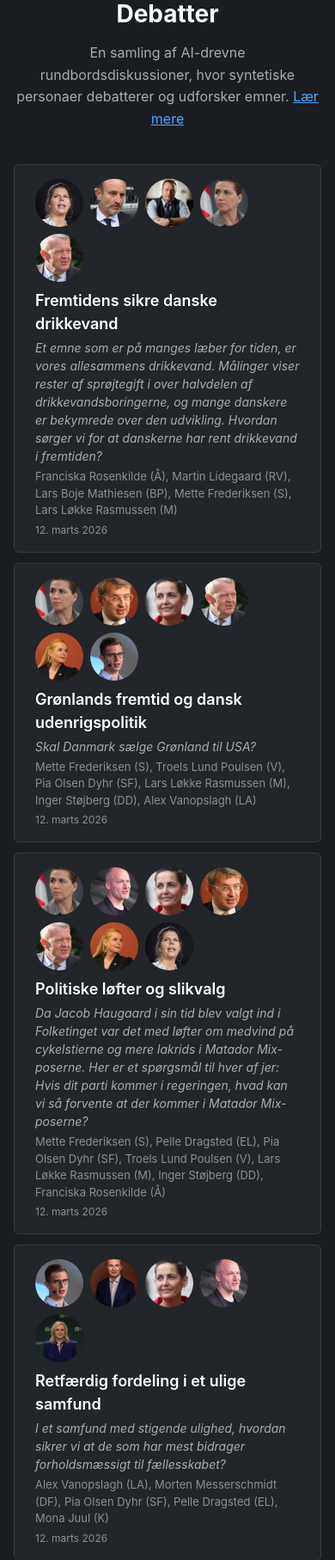
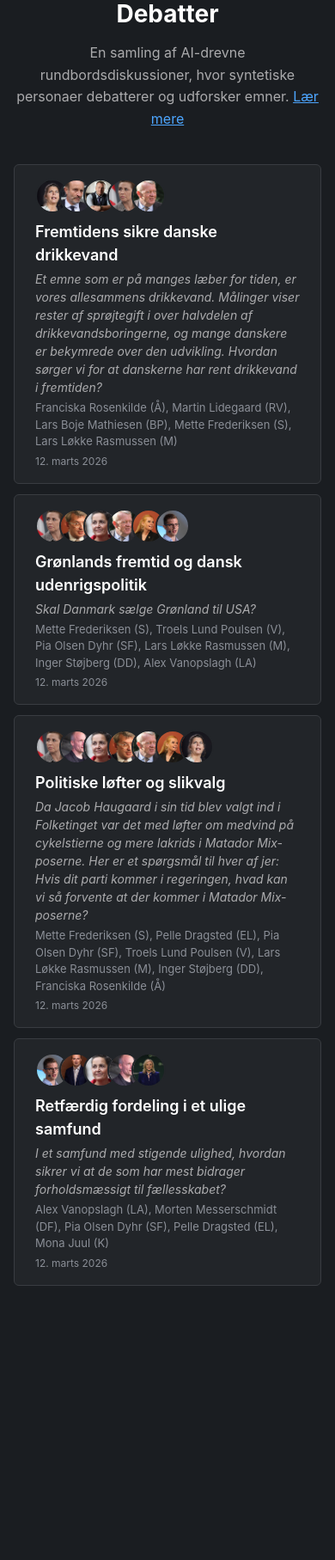
Before and after one commit to JensRoland/mastermind-group, a PHP site: page / in a window 390 px wide. Shown: the part 223-2038 px from the top of the page at 86% size. Run offline with PHP 8.4, Linux system fonts and the light colour scheme.

Commit message:
fix: add background to .landing for mobile Safari blend mode
Also adds overlapping avatars on small screens.

Co-Authored-By: Claude Opus 4.6 <noreply@anthropic.com>

```diff
--- a/microsite/assets/style.css
+++ b/microsite/assets/style.css
@@ -172,6 +172,7 @@ body {
   max-width: 720px;
   margin: 0 auto;
   width: 100%;
+  background: var(--color-bg-primary);
 }
 
 .landing-logo {
@@ -423,4 +424,22 @@ body {
   .landing {
     padding: 80px var(--spacing-lg) var(--spacing-lg);
   }
+
+  .card-avatars {
+    gap: 0;
+  }
+
+  .card-avatars img,
+  .card-avatar-placeholder {
+    width: 40px;
+    height: 40px;
+    font-size: 14px;
+    margin-right: -12px;
+    border: 2px solid var(--color-bg-secondary);
+  }
+
+  .card-avatars img:last-child,
+  .card-avatar-placeholder:last-child {
+    margin-right: 0;
+  }
 }
```
